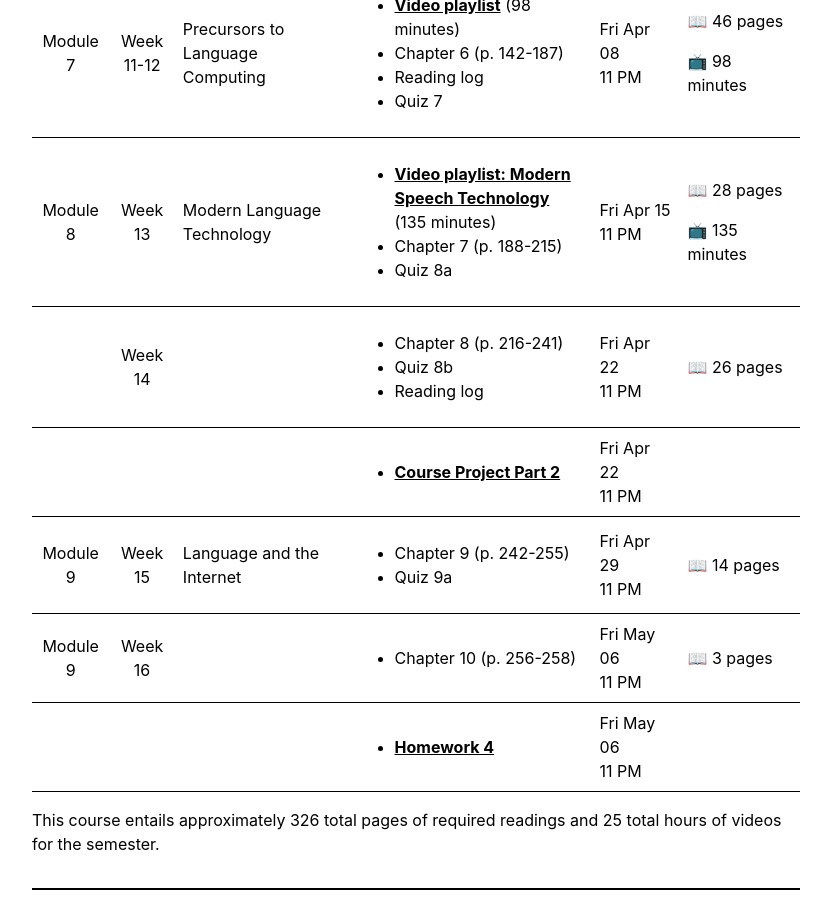
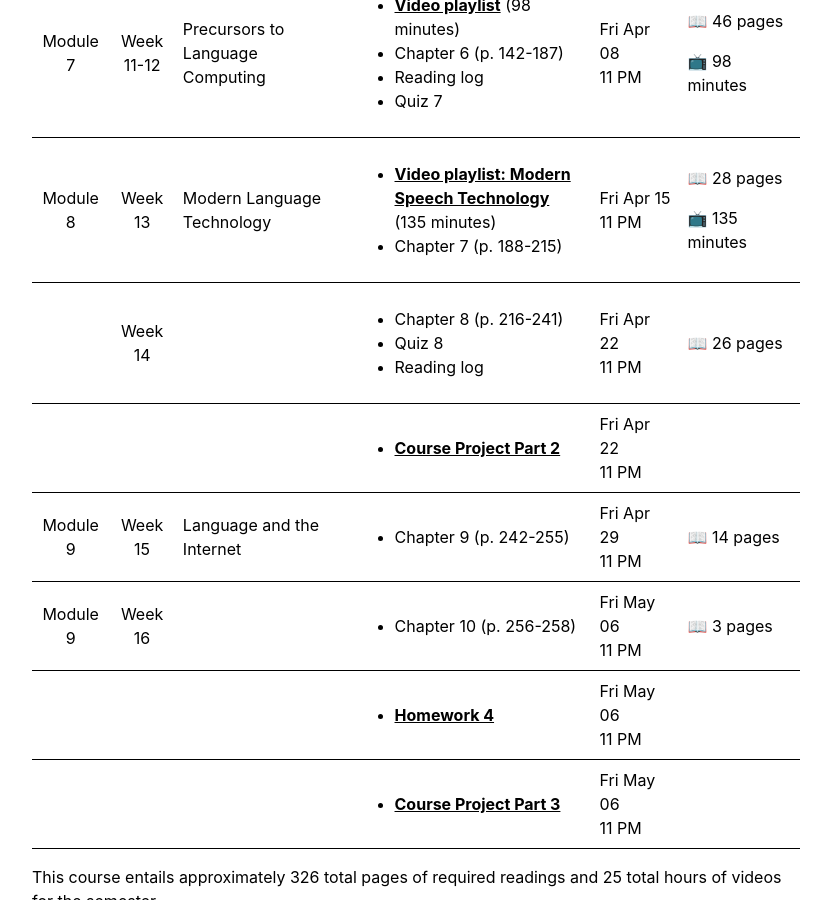
Before and after one commit to 2022-Spring-LING-270/2022-Spring-LING-270.github.io, a Jekyll site: the page built from schedule.md, in a window 1280 px wide and 900 px high, scrolled down 2997 px. Shown: the whole window, without its empty margins (224-1055 px from the left). Built offline with Jekyll 4.4.1, drawn with Linux system fonts in a browser that asks for light colours.

Commit message:
more schedule updates

```diff
--- a/_data/schedule.yaml
+++ b/_data/schedule.yaml
@@ -349,8 +349,6 @@
      length:
        value: 28
        unit: "pages"
-    -
-     title: "Quiz 8a"
 -
   week: "14"
   date: "2022-04-22 23:59 CST"
@@ -363,7 +361,7 @@
        value: 26
        unit: "pages"
     -
-     title: "Quiz 8b"
+     title: "Quiz 8"
     -
      title: "Reading log"
 -
@@ -385,8 +383,6 @@
      length:
        value: 14
        unit: "pages"
-    -
-     title: "Quiz 9a"
 -
   module: "9"
   week: "16"
@@ -405,3 +401,9 @@
     -
      title: "Homework 4"
      url: "https://learn.illinois.edu/mod/assign/view.php?id=6771484"
+-
+  date: "2022-05-06 23:59 CST"
+  reading:
+    -
+     title: "Course Project Part 3"
+     url: "https://learn.illinois.edu/mod/assign/view.php?id=6771493"
```
